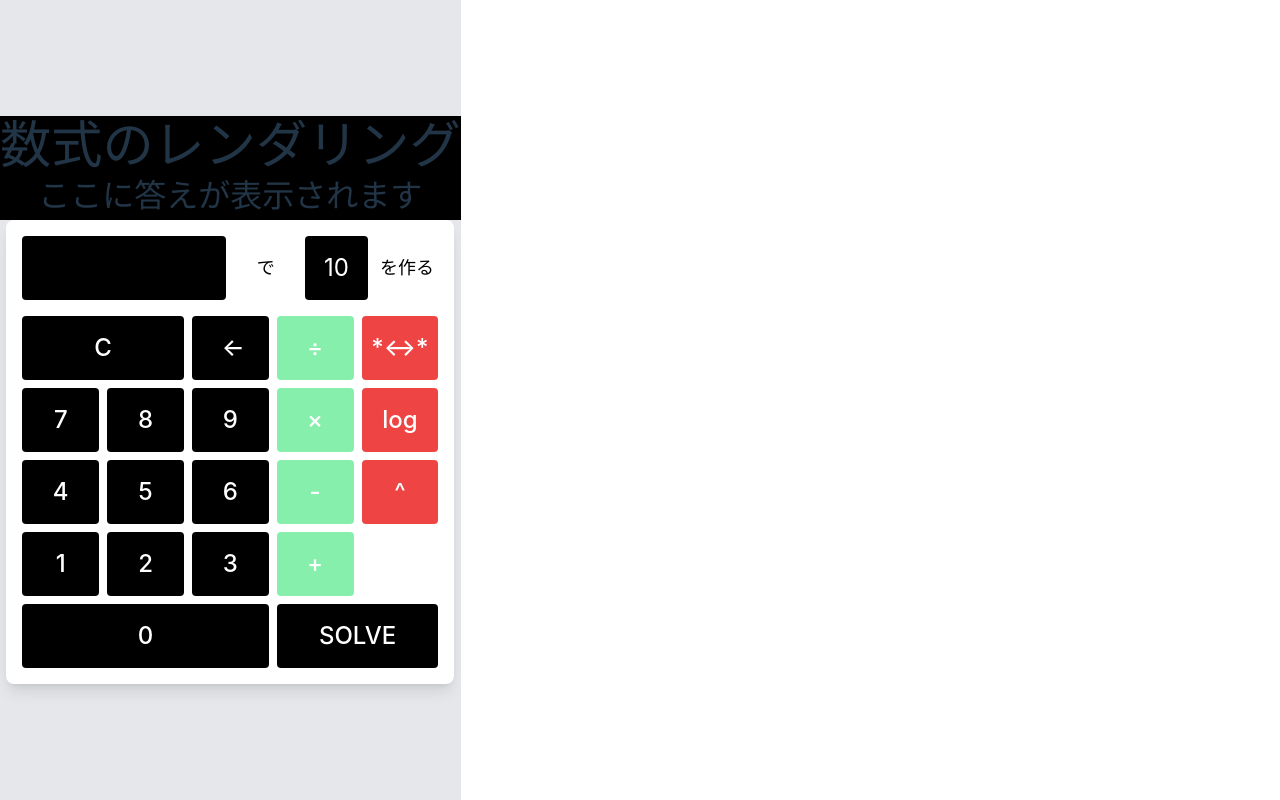
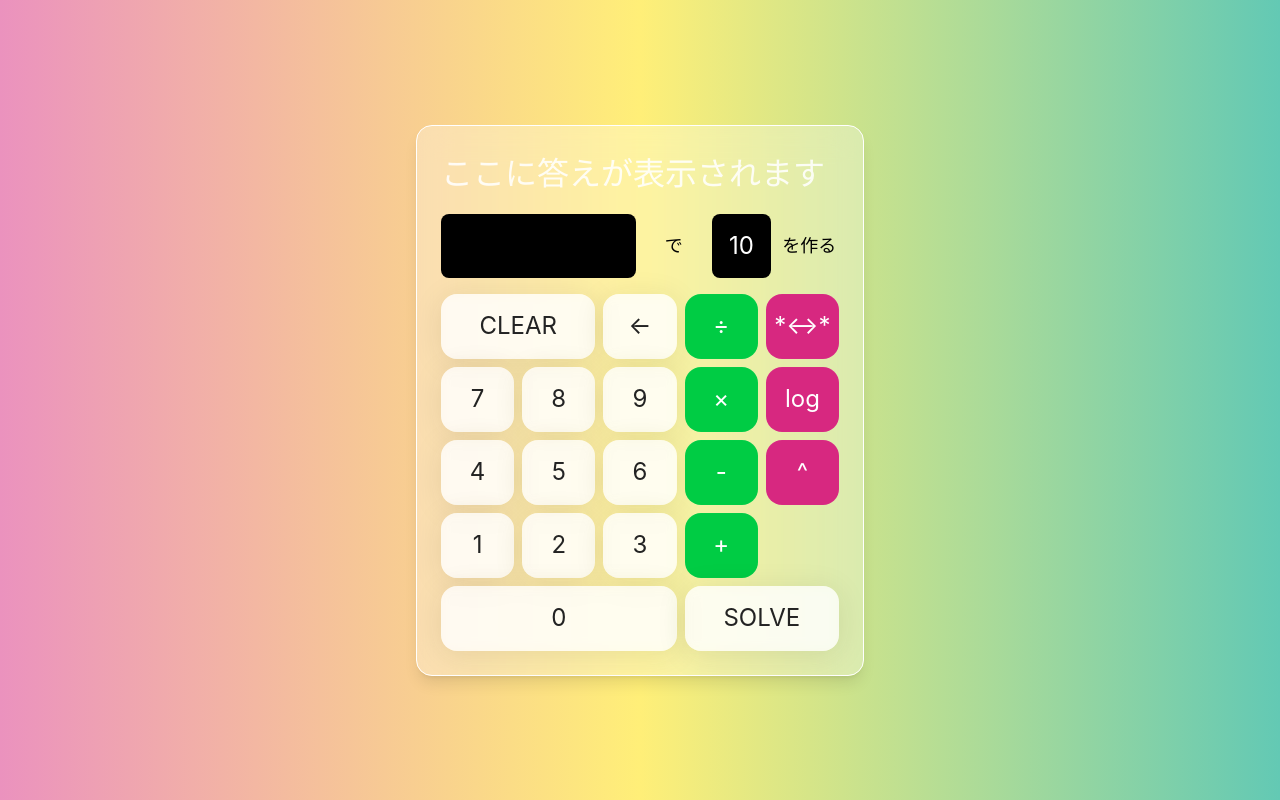
Before and after one commit to cijb-7724/make10_2.0, a React (Vite) app: page / in a window 1280 px wide. Built offline with nearby package versions, Linux system fonts and the light colour scheme.

Commit message:
feat: 簡易的な見た目を作成

```diff
--- a/src/App.tsx
+++ b/src/App.tsx
@@ -4,17 +4,15 @@ import OperatorButton from './components/OperatorButton';
 import { solve } from './utils/solve';
 import FormulaRenderer from "./components/FormulaRenderer";
 import { FormulaNode } from "./utils/convertToTex";
+import './index.css';  // CSSファイルをインポート
 
 const App: React.FC = () => {
-  // 初期状態: 四則演算（÷, ×, -, +）がtrue、それ以外がfalse
   const [buttonStates, setButtonStates] = useState<boolean[]>([
     true, false, true, false, true, false, true
   ]);
 
-  // buttonStatesに基づいて色を設定
-  const getColor = (index: number) => (buttonStates[index] ? 'bg-green-300' : 'bg-red-500');
+  const getColorClass = (index: number) => (buttonStates[index] ? 'operator-button bg-green' : 'operator-button bg-red');
 
-  // ボタンの状態をトグルする関数
   const toggleButtonState = (index: number) => {
     setButtonStates((prevStates) =>
       prevStates.map((state, i) => (i === index ? !state : state))
@@ -27,7 +25,7 @@ const App: React.FC = () => {
     setDisplayText((prev) => {
       const parts = prev.split(" ");
       if (parts.length >= 7) {
-        return prev; // 7個以上の場合、何も追加しない
+        return prev;
       }
       return prev ? `${prev} ${value}` : value;
     });
@@ -36,7 +34,7 @@ const App: React.FC = () => {
   const handleBackspaceClick = () => {
     setDisplayText((prev) => {
       const parts = prev.split(" ");
-      parts.pop(); // 最後の要素を削除
+      parts.pop();
       return parts.join(" ");
     });
   };
@@ -45,14 +43,11 @@ const App: React.FC = () => {
     setDisplayText("");
   };
 
-  // 初期のFormulaNodeをuseStateで設定
   const [formulaNode, setFormulaNode] = useState<FormulaNode>({
     result: -691,
   });
 
-  // SOLVEボタンがクリックされたときの処理
   const handleSolveClick = () => {
-    // solve関数で計算した新しいノードをformulaNodeに設定
     const newFormulaNode = solve(displayText, buttonStates);
     if (newFormulaNode !== null) {
       setFormulaNode(newFormulaNode);
@@ -63,64 +58,57 @@ const App: React.FC = () => {
   };
 
   return (
-    <div className="flex flex-col items-center justify-center min-h-screen bg-gray-200 w-full">
-      <div className="flex bg-black text-red items-center justify-center flex-col">
-        <h1>数式のレンダリング</h1>
+    <div className="flex flex-col items-center justify-center min-h-screen bg-gradient-to-r from-[#eb92be] via-[#ffef78] to-[#63c9b4] font-dosis">
+      <div className="backdrop-blur-lg bg-opacity-30 bg-white rounded-2xl shadow-lg border border-white w-full max-w-md p-6 space-y-4">
         <FormulaRenderer formulaNode={formulaNode} />
-      </div>
 
-      <div className="p-4 bg-white rounded-lg shadow-lg w-full max-w-md">
         <div className="grid grid-cols-6 gap-2">
-          <div className="col-span-3 bg-black text-white text-2xl flex items-center justify-center h-16 rounded">
+          <div className="col-span-3 bg-black text-white text-2xl flex items-center justify-center h-16 rounded-lg">
             {displayText}
           </div>
           <div className="col-span-1 flex items-center justify-center text-lg text-black">で</div>
-          <div className="col-span-1 bg-black text-white text-2xl flex items-center justify-center h-16 rounded">10</div>
+          <div className="col-span-1 bg-black text-white text-2xl flex items-center justify-center h-16 rounded-lg">10</div>
           <div className="col-span-1 flex items-center justify-center text-lg text-black">を作る</div>
         </div>
 
-        <div className="calc-buttons space-y-2 mt-4">
-          <div className="calc-button-row grid grid-cols-5 gap-2">
-            <button className="calc-button bg-black text-white text-2xl h-16 rounded col-span-2" onClick={handleClearClick}>C</button>
-            <button className="calc-button bg-black text-white text-2xl h-16 rounded" onClick={handleBackspaceClick}>←</button>
-            <OperatorButton value="÷" color={getColor(0)} onClick={() => toggleButtonState(0)} />
-            <OperatorButton value="*↔︎*" color={getColor(1)} onClick={() => toggleButtonState(1)} />
+        <div className="calc-buttons space-y-2">
+          <div className="grid grid-cols-5 gap-2">
+            <button className="calc-button col-span-2" onClick={handleClearClick}>CLEAR</button>
+            <button className="calc-button" onClick={handleBackspaceClick}>←</button>
+            <OperatorButton value="÷" color={getColorClass(0)} onClick={() => toggleButtonState(0)} />
+            <OperatorButton value="*↔︎*" color={getColorClass(1)} onClick={() => toggleButtonState(1)} />
           </div>
 
-          <div className="calc-button-row grid grid-cols-5 gap-2">
+          <div className="grid grid-cols-5 gap-2">
             <NumberButton value="7" onClick={handleNumberClick} />
             <NumberButton value="8" onClick={handleNumberClick} />
             <NumberButton value="9" onClick={handleNumberClick} />
-            <OperatorButton value="×" color={getColor(2)} onClick={() => toggleButtonState(2)} />
-            <OperatorButton value="log" color={getColor(3)} onClick={() => toggleButtonState(3)} />
+            <OperatorButton value="×" color={getColorClass(2)} onClick={() => toggleButtonState(2)} />
+            <OperatorButton value="log" color={getColorClass(3)} onClick={() => toggleButtonState(3)} />
           </div>
 
-          <div className="calc-button-row grid grid-cols-5 gap-2">
+          <div className="grid grid-cols-5 gap-2">
             <NumberButton value="4" onClick={handleNumberClick} />
             <NumberButton value="5" onClick={handleNumberClick} />
             <NumberButton value="6" onClick={handleNumberClick} />
-            <OperatorButton value="-" color={getColor(4)} onClick={() => toggleButtonState(4)} />
-            <OperatorButton value="^" color={getColor(5)} onClick={() => toggleButtonState(5)} />
+            <OperatorButton value="-" color={getColorClass(4)} onClick={() => toggleButtonState(4)} />
+            <OperatorButton value="^" color={getColorClass(5)} onClick={() => toggleButtonState(5)} />
           </div>
 
-          <div className="calc-button-row grid grid-cols-5 gap-2">
+          <div className="grid grid-cols-5 gap-2">
             <NumberButton value="1" onClick={handleNumberClick} />
             <NumberButton value="2" onClick={handleNumberClick} />
             <NumberButton value="3" onClick={handleNumberClick} />
-            <OperatorButton value="+" color={getColor(6)} onClick={() => toggleButtonState(6)} />
+            <OperatorButton value="+" color={getColorClass(6)} onClick={() => toggleButtonState(6)} />
           </div>
 
-          <div className="calc-button-row grid grid-cols-5 gap-2">
+          <div className="grid grid-cols-5 gap-2">
             <button
-              className="calc-button bg-black text-white text-2xl h-16 rounded flex items-center justify-center col-span-3"
+              className="calc-button col-span-3"
               onClick={() => handleNumberClick("0")}
             >0</button>
-            {/* <button
-              className="calc-button bg-black text-white text-2xl h-16 rounded col-span-2"
-              onClick={() => solve(displayText, buttonStates)}
-            >SOLVE</button> */}
             <button
-              className="calc-button bg-black text-white text-2xl h-16 rounded col-span-2"
+              className="calc-button col-span-2"
               onClick={handleSolveClick}
             >
               SOLVE
--- a/src/index.css
+++ b/src/index.css
@@ -17,56 +17,59 @@
   -moz-osx-font-smoothing: grayscale;
 }
 
-a {
-  font-weight: 500;
-  color: #646cff;
-  text-decoration: inherit;
-}
-a:hover {
-  color: #535bf2;
+/* calc-button（数字ボタンとクリアボタンのスタイル） */
+.calc-button {
+  backdrop-filter: blur(5.5px);
+  -webkit-backdrop-filter: blur(5.5px);
+  background: rgba(255, 255, 255, 0.75);
+  border: 1px solid rgba(255, 255, 255, 0.01);
+  border-radius: 16px;
+  box-shadow: 0 4px 30px rgba(35, 35, 35, 0.1);
+  color: #232323;
+  font-size: 1.5rem;
+  height: 65px;
+  display: flex;
+  align-items: center;
+  justify-content: center;
+  cursor: pointer;
 }
 
-body {
-  margin: 0;
-  display: flex;
-  place-items: center;
-  min-width: 320px;
-  min-height: 100vh;
+.calc-button:hover {
+  background-color: rgba(255, 255, 255, 0.85);
 }
 
-h1 {
-  font-size: 3.2em;
-  line-height: 1.1;
+.calc-button:active {
+  background-color: #ffef78;
 }
 
-button {
-  border-radius: 8px;
-  border: 1px solid transparent;
-  padding: 0.6em 1.2em;
-  font-size: 1em;
-  font-weight: 500;
-  font-family: inherit;
-  background-color: #1a1a1a;
+/* 演算子ボタンのスタイル */
+.operator-button {
+  backdrop-filter: blur(5.5px);
+  -webkit-backdrop-filter: blur(5.5px);
+  border: 1px solid rgba(255, 255, 255, 0.01);
+  border-radius: 16px;
+  color: #ffffff;
+  font-size: 1.5rem;
+  height: 65px;
+  display: flex;
+  align-items: center;
+  justify-content: center;
   cursor: pointer;
-  transition: border-color 0.25s;
-}
-button:hover {
-  border-color: #646cff;
-}
-button:focus,
-button:focus-visible {
-  outline: 4px auto -webkit-focus-ring-color;
+  transition: background-color 0.3s ease;
 }
 
-@media (prefers-color-scheme: light) {
-  :root {
-    color: #213547;
-    background-color: #ffffff;
-  }
-  a:hover {
-    color: #747bff;
-  }
-  button {
-    background-color: #f9f9f9;
-  }
+.operator-button.bg-green {
+  background-color: #00cc44;
 }
+
+.operator-button.bg-red {
+  background-color: #d72880;
+}
+
+.operator-button:hover {
+  background-color: inherit;
+}
+
+.operator-button:active {
+  background-color: #ffef78;
+}
```
